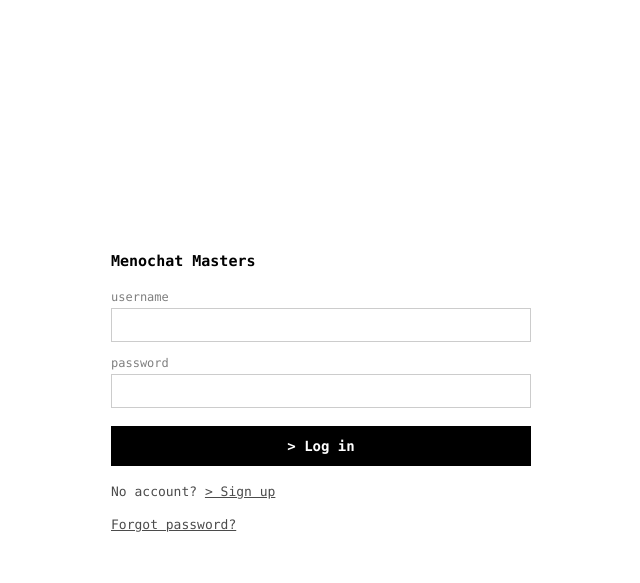
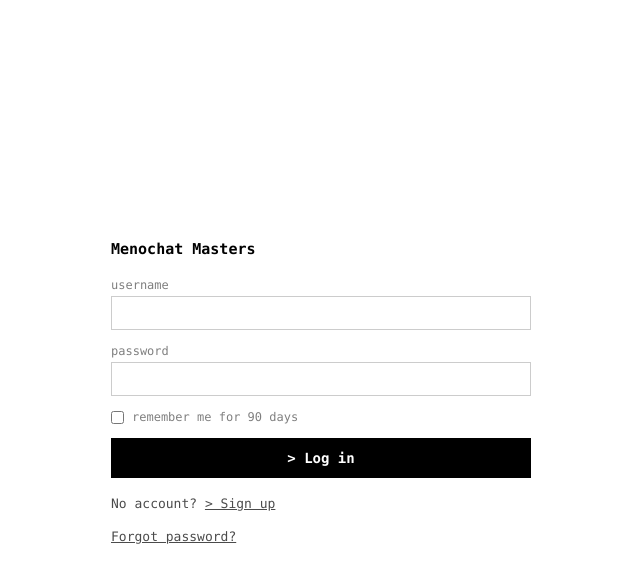
Before and after one commit to jtbird3/menoacct, a FastAPI app: page /login in a window 1280 px wide. Shown: the top 583 px of the page, without its empty margins (319-959 px from the left). Run offline with FastAPI, Linux system fonts and the light colour scheme.

Commit message:
Add remember-me checkbox (90-day session) and fix password reset email
- login: remember me checkbox sets 90-day vs 1-day session expiry in session data
- current_user: checks session expires_at and clears if past
- forgot_post: await send_email_bg directly instead of asyncio.create_task (task was
  being garbage-collected before running, silently dropping the email)

Co-Authored-By: Claude Sonnet 4.6 <noreply@anthropic.com>

```diff
--- a/server.py
+++ b/server.py
@@ -31,7 +31,10 @@ def verify_password(password: str, stored: str) -> bool:
     salt, key = data[:16], data[16:]
     check = hashlib.pbkdf2_hmac('sha256', password.encode(), salt, 260_000)
     return check == key
-app.add_middleware(SessionMiddleware, secret_key=os.environ.get('SECRET_KEY', 'dev-change-me'))
+app.add_middleware(SessionMiddleware,
+    secret_key=os.environ.get('SECRET_KEY', 'dev-change-me'),
+    max_age=90 * 24 * 3600,  # 90 days max; actual expiry set per-login in session
+)
 app.add_middleware(CORSMiddleware,
     allow_origins=['https://www.menochat.app', 'https://menoacct-production-d2e7.up.railway.app'],
     allow_methods=['POST'],
@@ -107,6 +110,10 @@ init_db()
 def current_user(request: Request):
     uid = request.session.get('user_id')
     if not uid:
+        return None
+    expires_at = request.session.get('expires_at')
+    if expires_at and datetime.utcnow().isoformat() > expires_at:
+        request.session.clear()
         return None
     with db() as con:
         return con.execute('SELECT * FROM users WHERE id=?', (uid,)).fetchone()
@@ -251,12 +258,14 @@ def needs_email(user) -> bool:
     return not e or e.endswith('@signup.menochat.app') or e.endswith('@noemail.invalid')
 
 @app.post('/login', response_class=HTMLResponse)
-async def login_post(request: Request, username: str = Form(...), password: str = Form(...)):
+async def login_post(request: Request, username: str = Form(...), password: str = Form(...), remember: str = Form(default='')):
     with db() as con:
         user = con.execute('SELECT * FROM users WHERE username=?', (username,)).fetchone()
     if not user or not user['password_hash'] or not verify_password(password, user['password_hash']):
         return render('login.html', error='Incorrect username or password.')
     request.session['user_id'] = user['id']
+    days = 90 if remember else 1
+    request.session['expires_at'] = (datetime.utcnow() + timedelta(days=days)).isoformat()
     if needs_email(user):
         return RedirectResponse('/add-email', status_code=303)
     return RedirectResponse('/welcome', status_code=303)
@@ -297,28 +306,24 @@ async def forgot_get():
 
 @app.post('/forgot-password', response_class=HTMLResponse)
 async def forgot_post(request: Request):
-    try:
-        form = await request.form()
-        username = (form.get('username') or '').strip()
-        if username:
+    form = await request.form()
+    username = (form.get('username') or '').strip()
+    if username:
+        with db() as con:
+            user = con.execute('SELECT * FROM users WHERE username=?', (username,)).fetchone()
+        if user and user['email'] and '@signup.menochat.app' not in user['email'] and '@noemail.invalid' not in user['email']:
+            token = secrets.token_urlsafe(32)
+            expires = (datetime.utcnow() + timedelta(hours=1)).isoformat()
             with db() as con:
-                user = con.execute('SELECT * FROM users WHERE username=?', (username,)).fetchone()
-            if user and user['email'] and '@signup.menochat.app' not in user['email'] and '@noemail.invalid' not in user['email']:
-                token = secrets.token_urlsafe(32)
-                expires = (datetime.utcnow() + timedelta(hours=1)).isoformat()
-                with db() as con:
-                    con.execute('DELETE FROM password_resets WHERE user_id=?', (user['id'],))
-                    con.execute('INSERT INTO password_resets (user_id, token, expires_at) VALUES (?,?,?)',
-                                (user['id'], token, expires))
-                link = f"{BASE_URL}/reset-password/{token}"
-                import asyncio
-                asyncio.create_task(send_email_bg(
-                    user['email'],
-                    'Reset your Menochat password',
-                    f"Click this link to reset your password (expires in 1 hour):\n\n{link}\n\nIf you didn't request this, ignore it."
-                ))
-    except Exception as e:
-        print(f"[FORGOT ERROR] {e}")
+                con.execute('DELETE FROM password_resets WHERE user_id=?', (user['id'],))
+                con.execute('INSERT INTO password_resets (user_id, token, expires_at) VALUES (?,?,?)',
+                            (user['id'], token, expires))
+            link = f"{BASE_URL}/reset-password/{token}"
+            await send_email_bg(
+                user['email'],
+                'Reset your Menochat password',
+                f"Click this link to reset your password (expires in 1 hour):\n\n{link}\n\nIf you didn't request this, ignore it."
+            )
     return render('forgot_password.html', sent=True, error=None)
 
 @app.get('/reset-password/{token}', response_class=HTMLResponse)
--- a/templates/login.html
+++ b/templates/login.html
@@ -14,6 +14,10 @@
     <label>password</label>
     <input type="password" name="password" required autocomplete="current-password">
   </div>
+  <div class="field" style="display:flex;align-items:center;gap:8px;margin-bottom:10px;">
+    <input type="checkbox" name="remember" id="remember" value="1" style="width:auto;margin:0;">
+    <label for="remember" style="display:inline;font-size:12px;opacity:.5;margin:0;">remember me for 90 days</label>
+  </div>
   <button class="btn" type="submit">&gt; Log in</button>
 </form>
 <p style="margin-top:16px;font-size:13px;">No account? <a href="/signup">&gt; Sign up</a></p>
```
